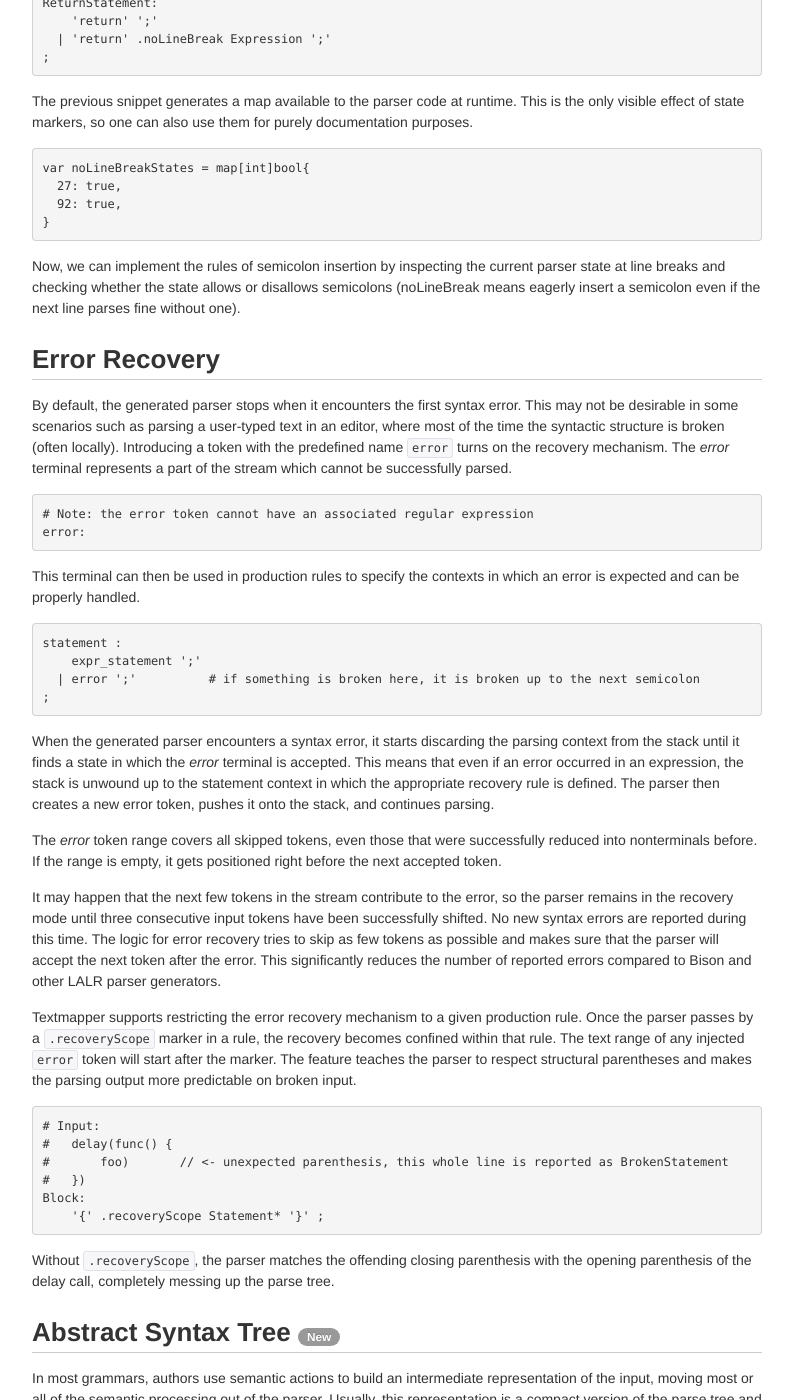
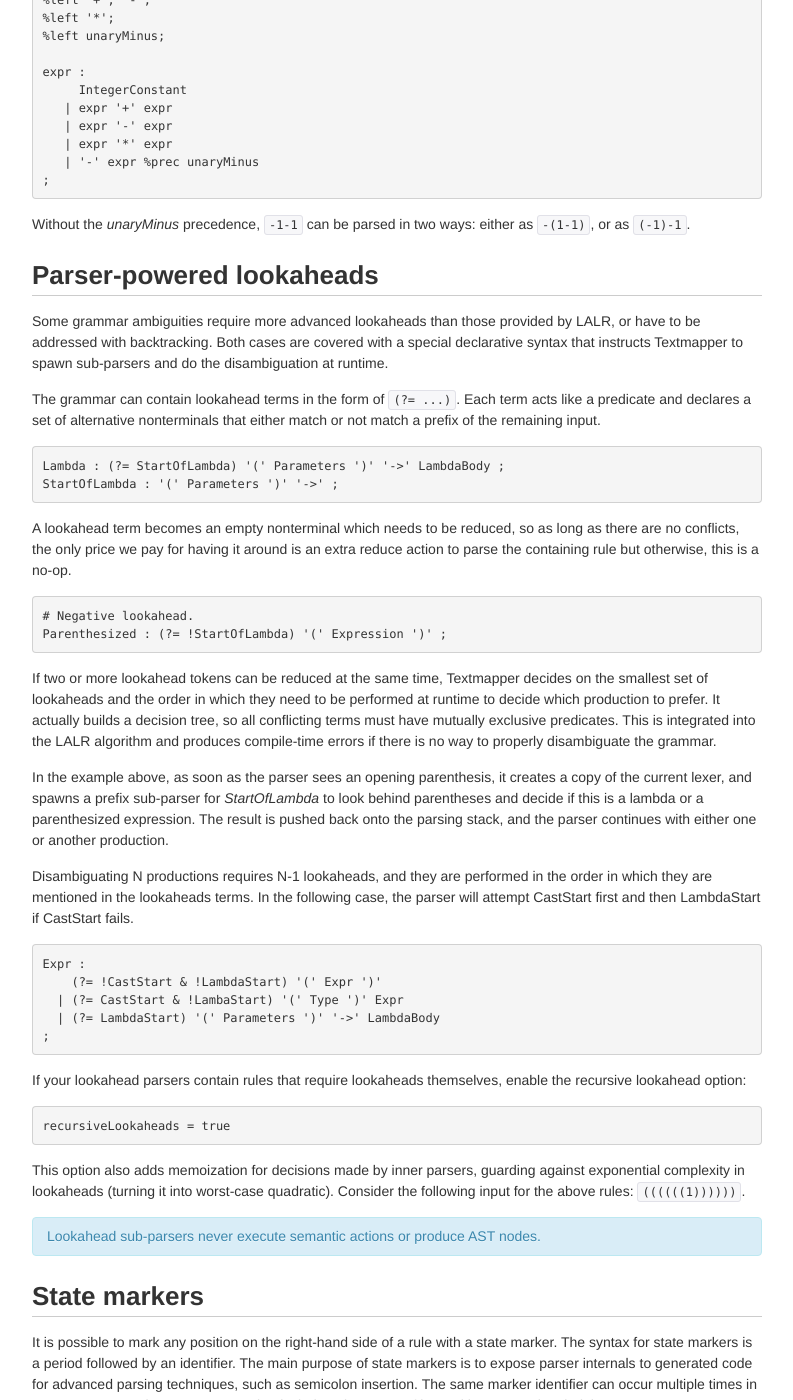
Before and after one commit to inspirer/textmapper, a Jekyll site: the page built from documentation.md, in a window 1280 px wide and 1400 px high, scrolled down 15196 px. Shown: the whole window, without its empty margins (243-1036 px from the left). Built offline with Jekyll 4.4.1, drawn with Linux system fonts in a browser that asks for light colours; some of the changed text lies outside the part shown.

Commit message:
Add sections about prefix parsing and parser-powered lookaheads.

```diff
--- a/documentation.md
+++ b/documentation.md
@@ -58,7 +58,7 @@ By omitting a lexical pattern, you can introduce a terminal symbol without a lex
 	# a marker of the broken part of the stream
 	error:
 
-Mapping an input string to a terminal can be handled by the associated code.
+Mapping an input string to a terminal can be handled by the associated code (see [the lexer hack](https://en.wikipedia.org/wiki/The_lexer_hack)).
 
 	# some of the identifiers are types
 	TYPE:
@@ -333,7 +333,7 @@ Parentheses are used for grouping in the usual manner. A question mark after a s
 	  | import static qualifiedID '.' '*' ';'
 	  ;
 
-The difference between using the **opt** suffix and a question mark operator is that the latter does not introduce a new nonterminal. This may result in slightly more generated code, but helps to prevent LR conflicts.
+The difference between using the **opt** suffix and a question mark operator is that the latter does not introduce a new nonterminal. This may result in slightly more generated code but helps to prevent LR conflicts.
 
 In-group alternation is a way to avoid repetitions.
 
@@ -350,7 +350,7 @@ Lists can be introduced on the right-hand side of a rule without the need for a
 
 As with **opt** versus `?`, there are two ways to express lists accepting an empty string. The star quantifier handles an empty production in the created list nonterminal, while the `+?` operator inlines it on the caller side. Inlining is more verbose, but less likely to cause LR conflicts.
 
-## Semantic Actions
+## Semantic actions
 
 Semantic actions are code in the target language, which is executed when the parser reaches that point in the grammar. Most actions are declared at the end of the rule, where they can be used to compute the resulting associated value for the left-hand nonterminal. `$$` stands for the resulting variable.
 
@@ -430,7 +430,7 @@ The generated lexer and parser track byte offsets of the parsed elements in the
 	      { $$ = new Assignment($ID, $expr, ${ID.offset}, ${expr.endoffset}); }
 	;
 
-Typically element boundaries should not include comments and whitespaces, but if a nonterminal ends with a missing **-opt** symbol, its range expands until the next non-whitespace token. Prefer using the question mark syntax to avoid such problems.
+Typically element boundaries should not include comments and whitespaces, but if a nonterminal ends with an omitted nullable symbol, its range expands until the next non-whitespace token. Prefer using the question mark syntax to avoid such problems.
 
 	# when parsing `( prefix  )`, the clause range spans until the closing parenthesis
 	clause : prefix suffixopt ;
@@ -442,7 +442,25 @@ The lexer also tracks the current line number for error reporting, and it can be
 
 	IntegerConstant {int}: /__LINE__/  { $$ = l.Line() }
 
-## Parser Algorithm
+Nullable nonterminals must be used with care if you rely on the default AST construction mechanism that comes with Textmapper (see the Arrow notation section below).
+{:.alert .alert-warning}
+
+## Prefix parsing
+
+Sometimes it is useful to parse a prefix of a string and ignore the remaining text (for lookaheads, for example). We can enable such behavior for any start nonterminal by adding `no-eoi` after its name in the _%input_ directive.
+
+	%input input no-eoi;
+	input : '(' ... ')' ;
+
+The main requirement for such inputs is that the state after consuming the last terminal of an accepted string is an LR(0) state, which means that it does not require a lookahead. Consider the following grammar:
+
+	file : declaration* ;
+
+After parsing each declaration, the parser needs to know if there are more declarations in the stream, and for this it has to check the next token (up to `eoi`). This nonterminal always consumes the full input.
+
+Most input symbols that end with a terminal (or a fixed set of them) fulfil this requirement.
+
+## Parser algorithm
 
 The generated parser is a [shift-reduce parser](http://en.wikipedia.org/wiki/Shift-reduce_parser). It builds a parse tree from the leaves upwards by scanning the input left-to-right. The processed part of the input is stored as a set of partially parsed trees in a stack. Initially the stack (called the parsing stack) is empty, and in the end it contains the only parse tree for the whole input (if parsing succeeded). The stack is also used to maintain the associated attributes for each symbol (like values and locations). The parser proceeds step-by-step by applying one of two simple actions:
 
@@ -480,7 +498,7 @@ In each state there may be one or more actions that lead to a successful parse.
 
 There is no *Success* action, instead the parser continues until it reaches the success state.
 
-## Grammar Ambiguities
+## Grammar ambiguities
 
 While building the *action* table, Textmapper reports all unresolved ambiguities as compile-time errors. Most of these errors originate in the grammar design and can be fixed by changing the derivation and precedence rules. If a grammar was successfully compiled, the generated parser is deterministic and produces one unique parse tree for each input.
 
@@ -507,7 +525,7 @@ We can resolve this conflict manually by marking the appropriate rule with a %sh
 
 The rule modifier should be used with care, as it may silently resolve more conflicts than you expect. A good practice is to limit its usages to well-studied cases only.
 
-## Operator Precedence
+## Operator precedence
 
 Mathematical expressions appear in many languages, and every language defines its own order in which parts of an expression are evaluated. For example, without parentheses, multiplication is typically done before addition. From the parsing point of view, it does make sense to have an AST that reflects the chosen operator precedence, i.e. operators with higher precedence are reduced first, and remain closer to the leaves in the AST. This allows us to evaluate an expression using a simple recursive tree traversal.
 
@@ -534,8 +552,8 @@ We can rewrite it so that operator priorities and associativities are encoded in
 
 It is heavy, verbose, and requires many excess reductions (every single constant passes its way through all nonterminals). Instead, we can add precedence rules to solve all the ambiguities and stick to the original version. Note that operators are represented by terminal symbols.
 
-	%left '+', '-';
-	%left '*', '/', '%';
+	%left '+' '-';
+	%left '*' '/' '%';
 
 Operators on the first line have the lowest precedence. Each subsequent line introduces a new, higher precedence level. On the same level, operators are interchangeable and have the same associativity (left, right, or nonassoc).
 
@@ -570,6 +588,41 @@ The unary minus requires a separate operator terminal as it has higher precedenc
 	;
 
 Without the *unaryMinus* precedence, `-1-1` can be parsed in two ways: either as `-(1-1)`, or as `(-1)-1`.
+
+## Parser-powered lookaheads
+
+Some grammar ambiguities require more advanced lookaheads than those provided by LALR, or have to be addressed with backtracking. Both cases are covered with a special declarative syntax that instructs Textmapper to spawn sub-parsers and do the disambiguation at runtime.
+
+The grammar can contain lookahead terms in the form of `(?= ...)`. Each term acts like a predicate and declares a set of alternative nonterminals that either match or not match a prefix of the remaining input.
+
+	Lambda : (?= StartOfLambda) '(' Parameters ')' '->' LambdaBody ;
+	StartOfLambda : '(' Parameters ')' '->' ;
+
+A lookahead term becomes an empty nonterminal which needs to be reduced, so as long as there are no conflicts, the only price we pay for having it around is an extra reduce action to parse the containing rule but otherwise, this is a no-op.
+
+	# Negative lookahead.
+	Parenthesized : (?= !StartOfLambda) '(' Expression ')' ;
+
+If two or more lookahead tokens can be reduced at the same time, Textmapper decides on the smallest set of lookaheads and the order in which they need to be performed at runtime to decide which production to prefer. It actually builds a decision tree, so all conflicting terms must have mutually exclusive predicates. This is integrated into the LALR algorithm and produces compile-time errors if there is no way to properly disambiguate the grammar.
+
+In the example above, as soon as the parser sees an opening parenthesis, it creates a copy of the current lexer, and spawns a prefix sub-parser for _StartOfLambda_ to look behind parentheses and decide if this is a lambda or a parenthesized expression. The result is pushed back onto the parsing stack, and the parser continues with either one or another production.
+
+Disambiguating N productions requires N-1 lookaheads, and they are performed in the order in which they are mentioned in the lookaheads terms. In the following case, the parser will attempt CastStart first and then LambdaStart if CastStart fails.
+
+	Expr :
+	    (?= !CastStart & !LambdaStart) '(' Expr ')'
+	  | (?= CastStart & !LambaStart) '(' Type ')' Expr
+	  | (?= LambdaStart) '(' Parameters ')' '->' LambdaBody
+	;
+
+If your lookahead parsers contain rules that require lookaheads themselves, enable the recursive lookahead option:
+
+	recursiveLookaheads = true
+
+This option also adds memoization for decisions made by inner parsers, guarding against exponential complexity in lookaheads (turning it into worst-case quadratic). Consider the following input for the above rules: `((((((1))))))`.
+
+Lookahead sub-parsers never execute semantic actions or produce AST nodes.
+{:.alert .alert-info}
 
 ## State markers
 
@@ -589,7 +642,7 @@ The previous snippet generates a map available to the parser code at runtime. Th
 
 Now, we can implement the rules of semicolon insertion by inspecting the current parser state at line breaks and checking whether the state allows or disallows semicolons (noLineBreak means eagerly insert a semicolon even if the next line parses fine without one).
 
-## Error Recovery
+## Error recovery
 
 By default, the generated parser stops when it encounters the first syntax error. This may not be desirable in some scenarios such as parsing a user-typed text in an editor, where most of the time the syntactic structure is broken (often locally). Introducing a token with the predefined name `error` turns on the recovery mechanism. The *error* terminal represents a part of the stream which cannot be successfully parsed.
 
@@ -620,7 +673,7 @@ Textmapper supports restricting the error recovery mechanism to a given producti
 
 Without `.recoveryScope`, the parser matches the offending closing parenthesis with the opening parenthesis of the delay call, completely messing up the parse tree.
 
-## Abstract Syntax Tree __New__{:.badge}
+## Abstract syntax tree __New__{:.badge}
 
 In most grammars, authors use semantic actions to build an intermediate representation of the input, moving most or all of the semantic processing out of the parser. Usually, this representation is a compact version of the parse tree and is called an Abstract Syntax Tree (AST). The generated parser then becomes a simple component which is able to transform input text into an AST. This approach pays off when you need to reuse the parser in different environments (e.g. in a compiler and for providing code completion in an IDE).
 
@@ -641,7 +694,7 @@ This grammar is quite verbose but your generated *parse* function will immediate
 
 	func (p *Parser) Parse(lexer *Lexer) ([]Expression, error)
 
-If you prefer to keep your grammar clean, there is a different way to produce ASTs out of Textmapper grammars. You can declare your parser 'event-based', and use the _arrow notation_ to map nonterminals (or their parts) into AST nodes.
+If you prefer to keep your grammar clean, there is a different way to produce ASTs out of Textmapper grammars. You can declare your parser 'event-based', and use an _arrow notation_ to map nonterminals (or their parts) into AST nodes.
 
 ## Arrow notation
 
```
Also changed, not shown: other parts of documentation.md (+11 -11 lines).
